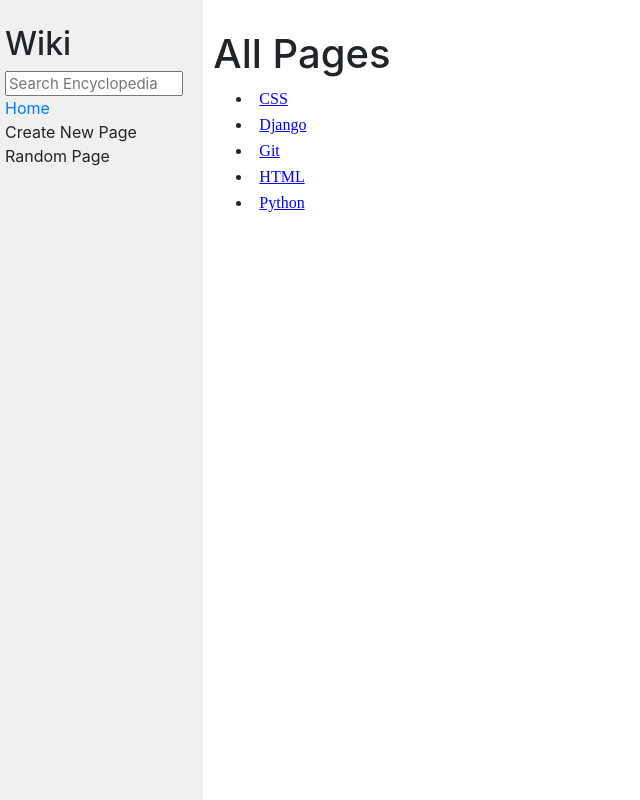
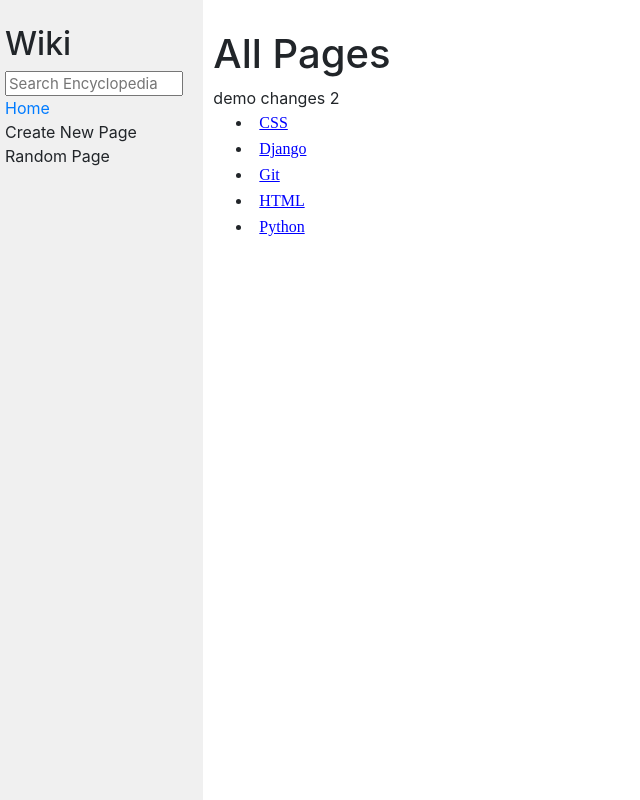
Before and after one commit to Tez01/wikipedia-using-django, a Django app: page / in a window 1280 px wide. Shown: the whole page, without its empty margins (0-640 px from the left). Run offline with Django 3.2, Linux system fonts and the light colour scheme; some libraries are stand-ins or nearby versions.

Commit message:
demo changes 2

```diff
--- a/encyclopedia/templates/encyclopedia/index.html
+++ b/encyclopedia/templates/encyclopedia/index.html
@@ -6,7 +6,9 @@
 
 {% block body %}
     <h1>All Pages</h1>
-
+    <div>
+        demo changes 2
+    </div>
     <ul>
         {% for entry in entries %}
         <li>
```
